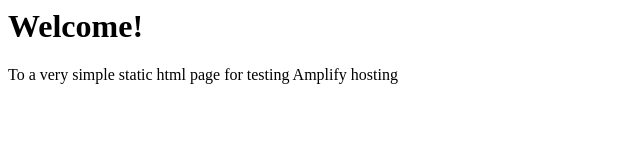
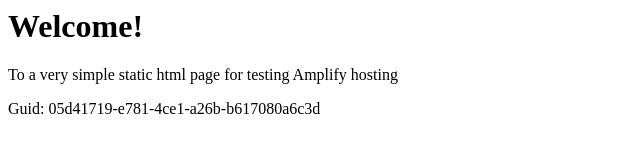
Before and after one commit to aws-aemilia-syd/Github-PR-Commit-Integration-Test-DoNotTouch-Gith-P5X5MO5I-v1-preprod-ap-southeast-2, a website: page src/index.html in a window 1280 px wide. Shown: the whole page, without its empty margins (0-640 px from the left). Drawn offline with Linux system fonts and the light colour scheme.

Commit message:
commit from integ tests

```diff
--- a/src/index.html
+++ b/src/index.html
@@ -1,3 +1,5 @@
+
+
 <html lang="en">
 
 <head>
@@ -10,6 +12,6 @@
 <body>
     <h1>Welcome!</h1>
     <p>To a very simple static html page for testing Amplify hosting</p>
-</body>
+    <p>Guid: 05d41719-e781-4ce1-a26b-b617080a6c3d</p></body>
 
 </html>
```
